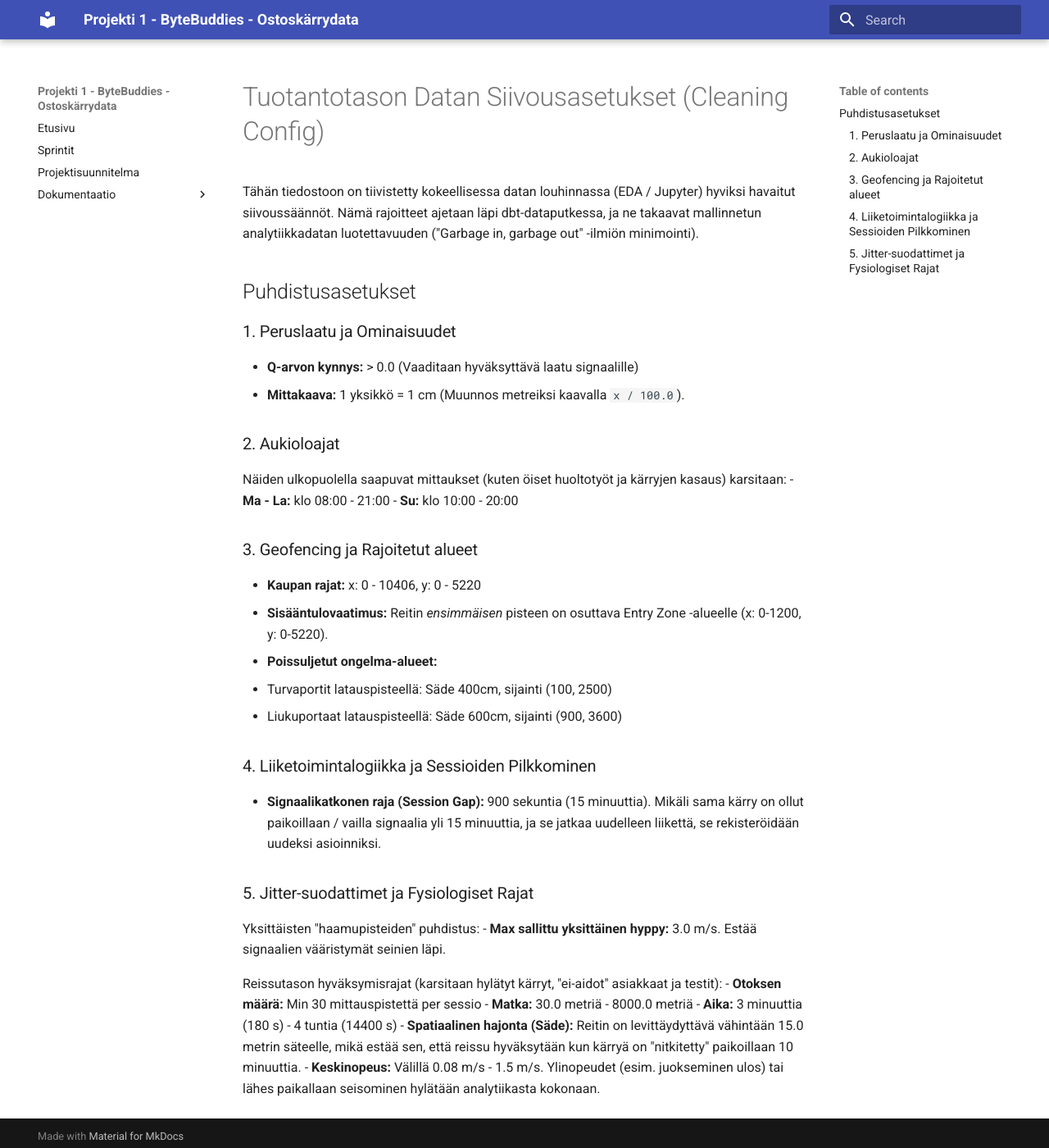
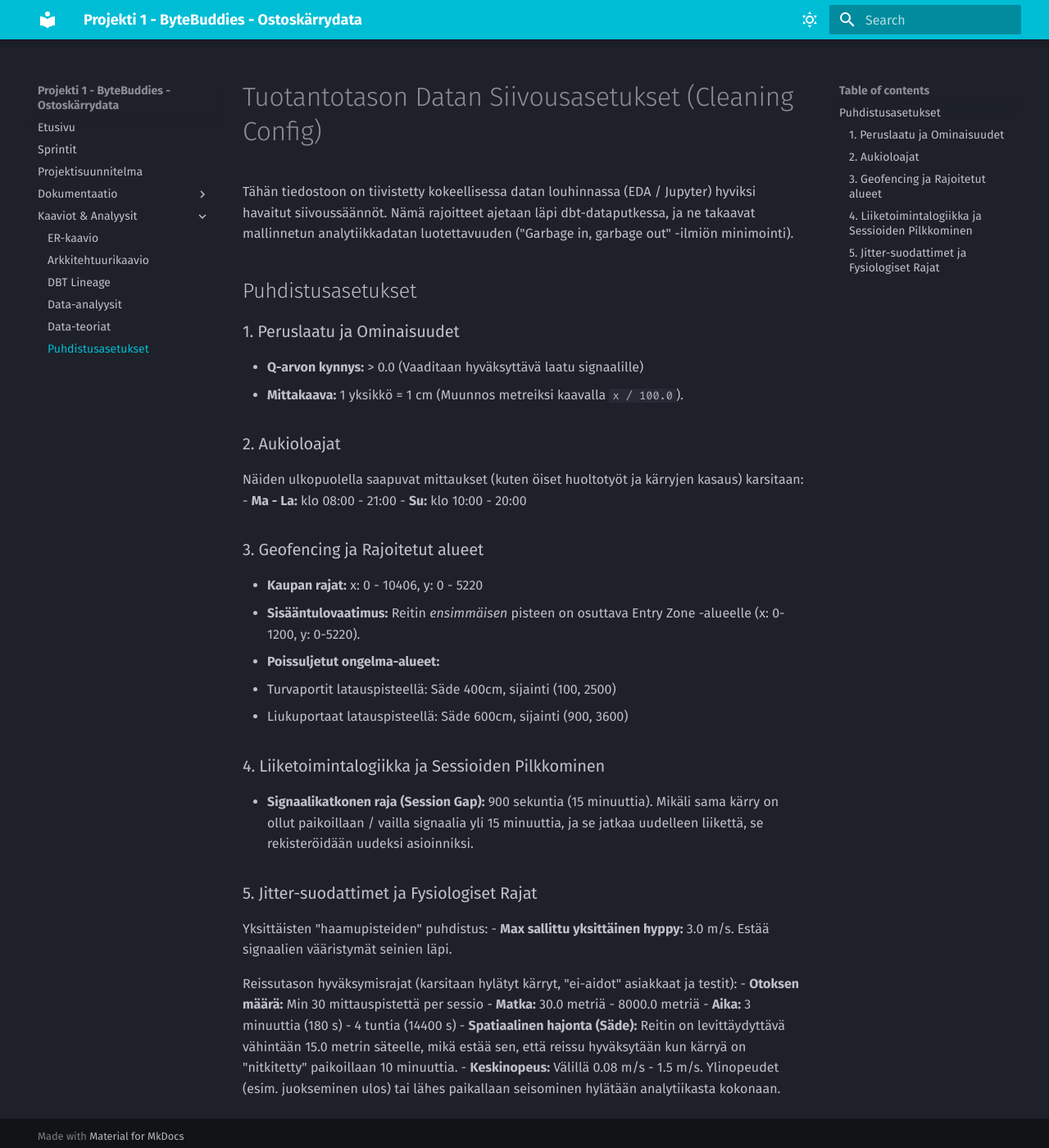
Before and after one commit to mitro54/uwb-shopping-cart-analytics-pipeline, an MkDocs documentation site: the page built from docs/puhdistus_asetukset.md, in a window 1280 px wide and 1400 px high. Shown: the whole window at 82% size. Built offline with MkDocs 1.6.1 and Material for MkDocs 9.7.7, drawn with Linux system fonts in a browser that asks for light colours.

Commit message:
add mkdocs mermaid ja tyyli

```diff
--- a/mkdocs.yml
+++ b/mkdocs.yml
@@ -4,6 +4,28 @@
 docs_dir: docs
 theme:
   name: material
+  palette:
+    - scheme: slate
+      primary: cyan
+      accent: lime
+      toggle:
+        icon: material/weather-sunny
+        name: Vaihda vaaleaan tilaan
+
+    - scheme: default
+      primary: cyan
+      accent: lime
+      toggle:
+        icon: material/weather-night
+        name: Vaihda tummaan tilaan
+  font:
+    text: "Fira Sans"
+    code: "Fira Code"
+  features:
+    - navigation.instant
+    - search.highlight
+    - content.tabs
+
 nav:
   - Etusivu: index.md
   - Sprintit: sprintit.md
@@ -14,6 +36,13 @@
       - Agentti käyttöohje: agentti_kayttoohje.md
       - DBT käyttöohje: dbt-ohje.md
       - Medallion arkkitehtuuri: medallion_arkkitehtuuri.md
+  - Kaaviot & Analyysit:
+      - ER-kaavio: ER_kaavio.md
+      - Arkkitehtuurikaavio: arkkitehtuuri_kaavio.md
+      - DBT Lineage: dbt_lineage_kaavio.md
+      - Data-analyysit: data_analyyseja.md
+      - Data-teoriat: data_teoriat.md
+      - Puhdistusasetukset: puhdistus_asetukset.md
 
 markdown_extensions:
   - def_list
@@ -21,5 +50,16 @@
       custom_checkbox: true
   - admonition
   - pymdownx.details
+  - pymdownx.superfences:
+      custom_fences:
+        - name: mermaid
+          class: mermaid
+          format: !!python/name:pymdownx.superfences.fence_code_format
   - toc:
       toc_depth: 3
+
+plugins:
+  - search
+  - mkdocstrings:
+      handlers:
+        python: {}
```
